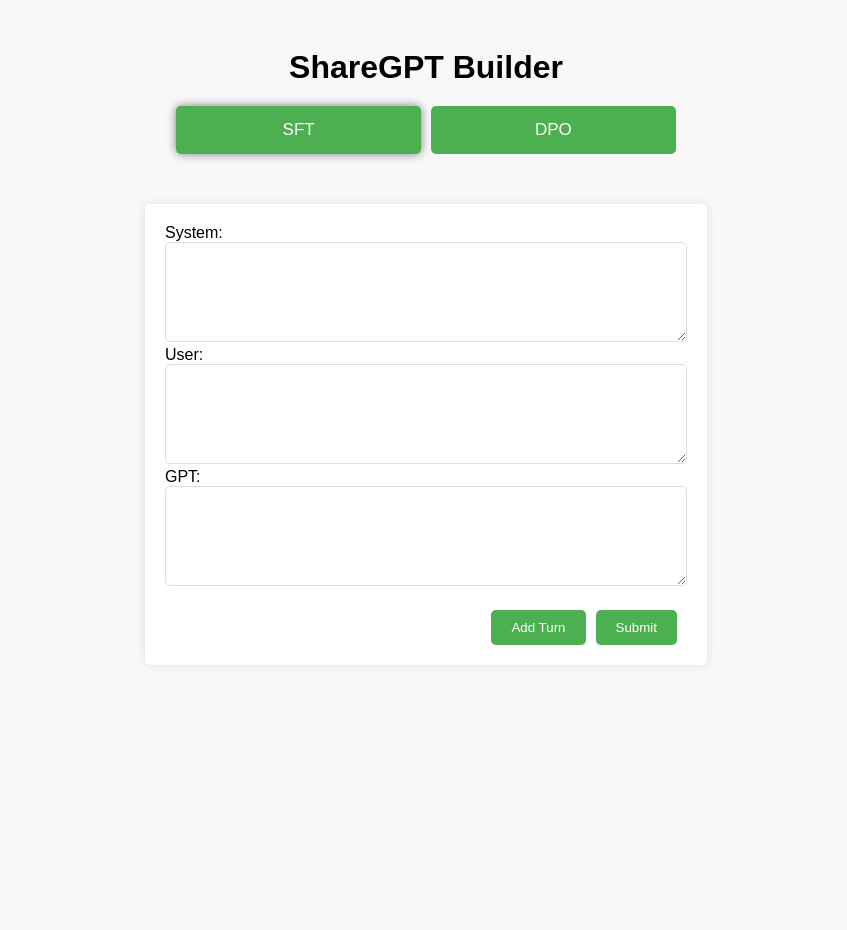
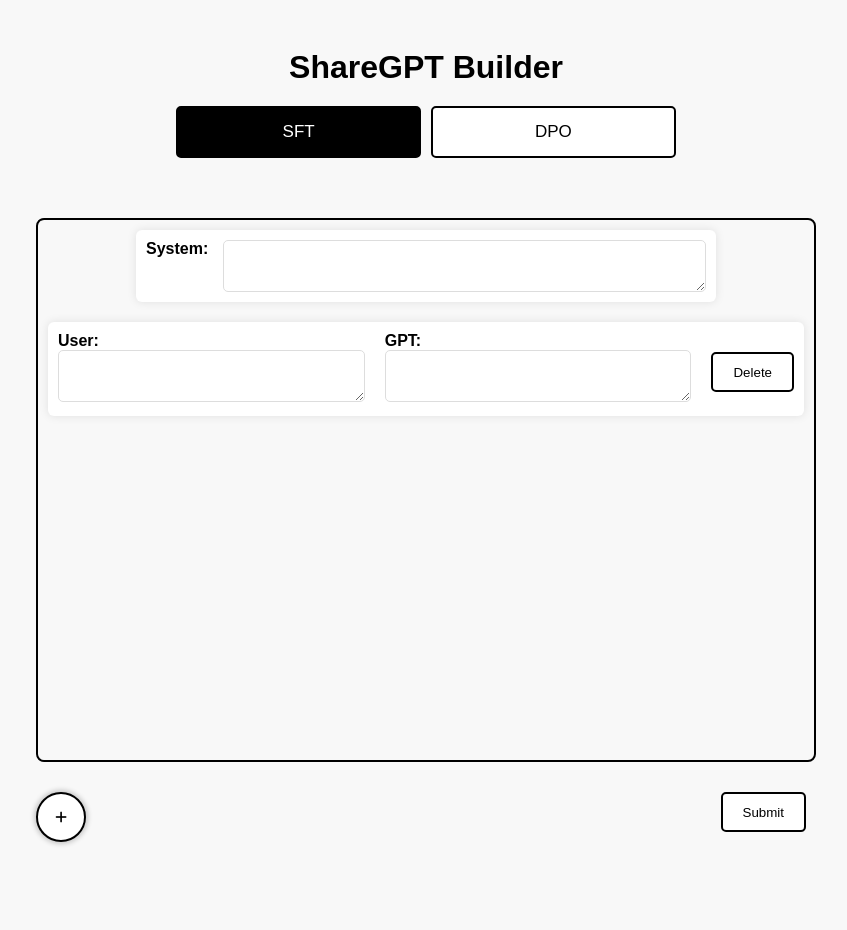
Before and after one commit to teknium1/ShareGPT-Builder, a Flask app: page / in a window 1280 px wide. Shown: the whole page, without its empty margins (214-1061 px from the left). Before the commit the page ends 645 px from the top, so only its background shows below. Run offline with Flask 2, Linux system fonts and the light colour scheme.

Commit message:
Lots of refactoring

```diff
--- a/app.py
+++ b/app.py
@@ -4,8 +4,7 @@
 app = Flask(__name__)
 
 def clean_entry(entry):
-    entry = entry.strip().replace("\r", "").replace(" \n", "\n")
-    return entry
+    return entry.strip().replace("\r", "").replace(" \n", "\n")
 
 # Route for index/main page
 @app.route('/', defaults={'active_tab': 'sft'})
@@ -18,41 +17,21 @@
 def form():
     if request.method == 'POST':
         # Extract form data
-        system_prompt = request.form.get('system')
-        user_prompts = request.form.getlist('user[]')
-        gpt_responses = request.form.getlist('gpt[]')
+        system_prompt = clean_entry(request.form.get('system'))
+        user_prompts = [clean_entry(prompt) for prompt in request.form.getlist('user[]')]
+        gpt_responses = [clean_entry(response) for response in request.form.getlist('gpt[]')]
 
-        # Clean the system prompt, user prompts, and gpt responses
-        system_prompt = clean_entry(system_prompt)
-        user_prompts = [clean_entry(prompt) for prompt in user_prompts]
-        gpt_responses = [clean_entry(response) for response in gpt_responses]
-
-        # Data to be appended
         data_to_append = {
-            'conversations': [
-                {
-                    'from': 'system',
-                    'value': system_prompt
-                }
-            ],
+            'conversations': [{'from': 'system', 'value': system_prompt}],
             'source': 'manual'
         }
 
-        # Add turns to the conversation
         for user_prompt, gpt_response in zip(user_prompts, gpt_responses):
-            data_to_append['conversations'].append({
-                'from': 'human',
-                'value': user_prompt
-            })
-            data_to_append['conversations'].append({
-                'from': 'gpt',
-                'value': gpt_response
-            })
+            data_to_append['conversations'].append({'from': 'human', 'value': user_prompt})
+            data_to_append['conversations'].append({'from': 'gpt', 'value': gpt_response})
 
-        # File path
         file_path = './sft_data.json'
 
-        # Check if file exists and append data
         if os.path.exists(file_path):
             with open(file_path, 'r+', encoding='utf-8') as file:
                 data = json.load(file)
@@ -63,32 +42,23 @@
             with open(file_path, 'w', encoding='utf-8') as file:
                 json.dump([data_to_append], file, indent=4)
 
-        return redirect(url_for('index'))
-    return redirect(url_for('index'))
+    return redirect(url_for('index', active_tab='sft'))
 
 # Route for the DPO dataset builder
 @app.route('/dpo', methods=['GET', 'POST'])
 def dpo_form():
     if request.method == 'POST':
         # Extract form data
-        system_prompt = request.form.get('system')
-        prompt = request.form.get('prompt')
-        chosen = request.form.get('chosen')
-        rejected = request.form.get('rejected')
-
-        # Data to be appended
         data_to_append = {
-            'system': clean_entry(system_prompt),
-            'question': clean_entry(prompt),
-            'chosen': clean_entry(chosen),
-            'rejected': clean_entry(rejected),
+            'system': clean_entry(request.form.get('system')),
+            'question': clean_entry(request.form.get('prompt')),
+            'chosen': clean_entry(request.form.get('chosen')),
+            'rejected': clean_entry(request.form.get('rejected')),
             'source': 'manual'
         }
 
-        # File path
         file_path = './dpo_data.json'
 
-        # Check if file exists and append data
         if os.path.exists(file_path):
             with open(file_path, 'r+', encoding='utf-8') as file:
                 data = json.load(file)
@@ -100,6 +70,7 @@
                 json.dump([data_to_append], file, indent=4)
 
         return "Success", 200
+
     return render_template('index.html', active_tab='dpo')
 
 if __name__ == '__main__':
--- /dev/null
+++ b/static/script.js
@@ -0,0 +1,92 @@
+function showToast(message, type) {
+    const toast = document.getElementById('toast');
+    toast.className = `toast ${type}`;
+    toast.innerText = message;
+    toast.style.display = 'block';
+    setTimeout(() => {
+        toast.style.display = 'none';
+    }, 3000);
+}
+
+function submitForm(e, tabName) {
+    e.preventDefault();
+    const form = document.getElementById(tabName === 'sft' ? 'sftForm' : 'dpoForm');
+    const formElements = form.elements;
+    let allFieldsFilled = true;
+
+    if (tabName === 'sft' && document.getElementsByClassName('turn').length <= 1) {
+        showToast("Please add at least one turn.", 'error');
+        return;
+    }
+
+    for (let i = 0; i < formElements.length; i++) {
+        if (formElements[i].tagName === 'TEXTAREA' && formElements[i].value.trim() === '') {
+            allFieldsFilled = false;
+            break;
+        }
+    }
+
+    if (allFieldsFilled) {
+        fetch(form.action, {
+            method: form.method,
+            body: new FormData(form)
+        })
+        .then(response => {
+            if (response.ok) {
+                openTab(tabName);
+                history.pushState({}, "", "/");
+                form.reset();
+                showToast("Submitted successfully!", 'success');
+            } else {
+                showToast("Form submission failed.", 'error');
+            }
+        })
+        .catch(error => console.error('Error:', error));
+    } else {
+        showToast("Fill all the fields.", 'error');
+    }
+}
+
+function openTab(tabName) {
+    const tabcontent = document.getElementsByClassName("tabcontent");
+    for (let i = 0; i < tabcontent.length; i++) {
+        tabcontent[i].style.display = "none";
+    }
+
+    const tablinks = document.getElementsByClassName("tablink");
+    for (let i = 0; i < tablinks.length; i++) {
+        tablinks[i].className = tablinks[i].className.replace(" active", "");
+    }
+
+    document.getElementById(tabName).style.display = "block";
+    const buttonElement = document.querySelector(`.tablink[onclick="openTab('${tabName}', this)"]`);
+    if (buttonElement) {
+        buttonElement.className += " active";
+    }
+}
+
+document.getElementById("defaultOpen").click();
+
+function addTurn() {
+    const turns = document.getElementById('turns');
+    const newTurn = document.createElement('div');
+    newTurn.classList.add("turn");
+    newTurn.innerHTML = `
+        <div>
+            <label for="user">User:</label>
+            <textarea id="user" name="user[]"></textarea>
+        </div>
+        <div>
+            <label for="gpt">GPT:</label>
+            <textarea id="gpt" name="gpt[]"></textarea>
+        </div>
+        <button type="button" class="delete-turn" onclick="deleteTurn(this)">Delete</button>
+    `;
+    turns.appendChild(newTurn);
+    turns.scrollTop = turns.scrollHeight;
+}
+
+function deleteTurn(button) {
+    const turn = button.closest('.turn');
+    turn.remove();
+}
--- /dev/null
+++ b/static/style.css
@@ -0,0 +1,185 @@
+h1 {
+    text-align: center;
+    margin-bottom: 20px;
+}
+body {
+    font-family: Arial, sans-serif;
+    padding: 20px;
+    background-color: #f8f8f8;
+}
+.container {
+    max-width: 820px;
+    width: 80%;
+    margin: auto;
+}
+form {
+    border-radius: 5px;
+    padding: 10px 20px;
+}
+
+.system-container {
+    display: flex;
+    max-width: 560px;
+    background-color: #fff;
+    padding: 10px;
+    margin: 10px 10px;
+    border-radius: 6px;
+    box-shadow: 0px 0px 10px 0px rgba(0,0,0,0.1);
+    gap: 15px;
+    width: calc(100% - 30px);
+}
+.turn {
+    display: flex;
+    justify-content: space-around;
+    background-color: #fff;
+    gap: 20px;
+    padding: 10px;
+    margin: 10px 10px;
+    border-radius: 6px;
+    box-shadow: 0px 0px 10px 0px rgba(0,0,0,0.1);
+    width: calc(100% - 40px);
+}
+
+.turn div {
+    width: 100%;
+}
+.turn button {
+    margin-top: 20px;
+    height: 40px;
+    border: 2px solid black;
+    align-items: start;
+}
+
+.turns {
+    display: flex;
+    flex-direction: column;
+    align-items: center;
+    border: 2px solid black;
+    border-radius: 8px;
+    height: 500px;
+    overflow-y: scroll;
+    font-weight: bold;
+    padding-bottom: 40px;
+    overflow-x: hidden;
+}
+
+textarea {
+    width: 100%;
+    min-height: 40px;
+    padding: 10px;
+    border-radius: 5px;
+    border: 1px solid #ddd;
+    box-sizing: border-box;
+    resize: vertical;
+    outline: none;
+}
+
+button, input[type="submit"] {
+    background-color: white;
+    color: black;
+    padding: 10px 20px;
+    border: 2px solid black;
+    border-radius: 5px;
+    cursor: pointer;
+    transition: 0.1s ease-in;
+}
+button:hover, input[type="submit"]:hover {
+    background-color: black;
+    color: white;
+}
+.button-container {
+    display: flex;
+    justify-content: space-between;
+    align-items: center;
+    margin-top: 20px;
+    margin-right: 10px;
+}
+.button-container input {
+    margin-right: 10px; /* Add right margin to create space between buttons */
+    height: 40px;
+}
+.button-container input:last-child {
+    margin-right: 0; /* Remove right margin for the last button */
+
+}
+.button-container-two {
+    display: flex;
+    justify-content: center;
+}
+.button-container-two button {
+    margin-right: 10px; /* Add right margin to create space between buttons */
+
+}
+.button-container-two button:last-child {
+    margin-right: 0; /* Remove right margin for the last button */
+}
+
+#add-turn-btn{
+    width: 50px;
+    height: 50px;
+    display: flex;
+    justify-content: center;
+    align-items: center;
+    border-radius: 50%;
+    box-shadow: 0px 0px 5px 2px rgba(0,0,0,0.2);
+    margin-top: 10px;
+    align-self: center;
+}
+.footer {
+    text-align: center;
+    margin-top: 20px;
+}
+.tablink {
+    background-color: white;
+    color: black;
+    float: left;
+    border: 2px solid black;
+    outline: none;
+    cursor: pointer;
+    padding: 14px 16px;
+    font-size: 17px;
+    width: 20%;
+}
+
+.tablink:hover {
+    background-color: black;
+    color: white;
+}
+
+/* Style the tab content (and add it to a container for full width) */
+.tabcontent {
+    color: black;
+    display: none;
+    padding: 50px;
+    text-align: left;
+}
+
+.tabcontainer {
+    width: 100%;
+    margin: auto;
+}
+.active {
+    background-color: black;
+    color: white;
+}
+
+.toast {
+    position: absolute;
+    right: 15px;
+    top: 15px;
+    border: 2px solid;
+    padding: 10px 20px;
+    border-radius: 6px;
+}
+
+.toast.success {
+    background-color: rgba(95, 177, 44, 0.511);
+    border-color: #3a8028;
+    color: #3a8028;
+}
+
+.toast.error {
+    background-color: rgba(177, 44, 44, 0.507);
+    border-color: #bd3e3e;
+    color: #bd3e3e;
+}
--- a/templates/dpo_form.html
+++ b/templates/dpo_form.html
@@ -1,14 +1,13 @@
 <!DOCTYPE html>
-<script src="{{ url_for('static', filename='main.js') }}"></script>
 <html>
 <head>
     <title>DPO Builder</title>
-    <!-- Add your CSS here -->
 </head>
 <body>
     <div class="container">
-        <!-- Add action attribute to the form tag -->
-        <form id="dpoForm" action="{{ url_for('dpo_form') }}" method="POST" onsubmit="submitForm(event, 'dpoForm', 'dpo')">
+        <form id="dpoForm" action="/dpo" method="POST" onsubmit="submitForm(event, 'dpo')">
+            <div class="turns">
+                <div class="turn">
                     <div>
                         <label for="system">System:</label>
                         <textarea id="system" name="system"></textarea>
@@ -24,7 +23,9 @@
                     <div id="rejections">
                         <div>
                             <label for="rejected">Rejected:</label>
-                    <textarea id="rejected" name="rejected"></textarea> <!-- Changed name from "rejected[]" to "rejected" -->
+                            <textarea id="rejected" name="rejected"></textarea>
+                        </div>
+                    </div>
                 </div>
             </div>
             <div class="button-container">
@@ -32,20 +33,5 @@
             </div>
         </form>
     </div>
-    <script>
-    function addRejection() {
-        var rejections = document.getElementById('rejections');
-        var newRejection = document.createElement('div');
-        newRejection.innerHTML = '<label for="rejected">Rejected:</label><textarea id="rejected" name="rejected"></textarea>'; <!-- Changed name from "rejected[]" to "rejected" -->
-        rejections.appendChild(newRejection);
-    }
-    </script>
-    <script>
-        document.getElementById("dpoForm").addEventListener("submit", function(){
-            setTimeout(function() {
-                document.getElementById("dpoForm").reset();
-            }, 10);
-        });
-    </script>
 </body>
 </html>
--- a/templates/index.html
+++ b/templates/index.html
@@ -1,160 +1,21 @@
 <!DOCTYPE html>
-<script src="{{ url_for('static', filename='main.js') }}"></script>
 <html>
 <head>
     <title>ShareGPT Builder</title>
-        <style>
-            h1 {
-                text-align: center;
-                margin-bottom: 20px;
-            }
-            body {
-                font-family: Arial, sans-serif;
-                padding: 20px;
-                background-color: #f8f8f8;
-            }
-            .container {
-                width: 50%;
-                margin: auto;
-            }
-            form {
-                background-color: #fff;
-                padding: 20px;
-                border-radius: 5px;
-                box-shadow: 0px 0px 10px 0px rgba(0,0,0,0.1);
-            }
-            .turn {
-                margin-bottom: 20px;
-            }
-            textarea {
-                width: 100%;
-                min-height: 100px;
-                padding: 10px;
-                border-radius: 5px;
-                border: 1px solid #ddd;
-                box-sizing: border-box;
-            }
-            button, input[type="submit"] {
-                background-color: #4CAF50;
-                color: white;
-                padding: 10px 20px;
-                border: none;
-                border-radius: 5px;
-                cursor: pointer;
-            }
-            button:hover, input[type="submit"]:hover {
-                background-color: #45a049;
-            }
-            .button-container {
-                display: flex;
-                justify-content: right;
-                margin-right: 10px;
-            }
-            .button-container button {
-                margin-right: 10px; /* Add right margin to create space between buttons */
-            }
-            .button-container button:last-child {
-                margin-right: 0; /* Remove right margin for the last button */
-            }
-            .button-container-two {
-                display: flex;
-                justify-content: center;
-            }
-            .button-container-two button {
-                margin-right: 10px; /* Add right margin to create space between buttons */
-            }
-            .button-container-two button:last-child {
-                margin-right: 0; /* Remove right margin for the last button */
-            }
-            .footer {
-                text-align: center;
-                margin-top: 20px;
-            }
-            .tablink {
-                background-color: #4CAF50;
-                color: white;
-                float: left;
-                border: none;
-                outline: none;
-                cursor: pointer;
-                padding: 14px 16px;
-                font-size: 17px;
-                width: 20%;
-            }
-
-            .tablink:hover {
-                background-color: #45a049;
-            }
-
-            /* Style the tab content (and add it to a container for full width) */
-            .tabcontent {
-                color: black;
-                display: none;
-                padding: 50px;
-                text-align: left;
-            }
-
-            .tabcontainer {
-                width: 100%;
-                margin: auto;
-            }
-            .active {
-                box-shadow: 0px 0px 10px 0px rgba(0,0,0,0.5); /* Add a drop shadow */
-            }
-        </style>
+    <link rel="stylesheet" href="../static/style.css">
+    <link rel="stylesheet" href="https://cdnjs.cloudflare.com/ajax/libs/font-awesome/6.5.1/css/all.min.css">
 </head>
 <body>
-        <h1>ShareGPT Builder</h1> <!-- Ensure this is before the tabs -->
-
+    <h1>ShareGPT Builder</h1>
     <div class="tabcontainer">
         <div class="button-container-two">
             <button class="tablink" onclick="openTab('sft', this)" id="defaultOpen">SFT</button>
             <button class="tablink" onclick="openTab('dpo', this)">DPO</button>
         </div>
-
-            <div id="sft" class="tabcontent">
-                {% include 'sft_form.html' %}
+        <div id="sft" class="tabcontent">{% include 'sft_form.html' %}</div>
+        <div id="dpo" class="tabcontent">{% include 'dpo_form.html' %}</div>
     </div>
-
-            <div id="dpo" class="tabcontent">
-                {% include 'dpo_form.html' %}
-            </div>
-        </div>
-
-        <script>
-            function submitForm(e, formId, tabName) {
-                e.preventDefault();
-                var form = document.getElementById(formId);
-                fetch(form.action, {
-                    method: form.method,
-                    body: new FormData(form)
-                })
-                .then(response => {
-                    if (response.ok) {
-                        // On success, open the specified tab and update the URL
-                        openTab(tabName);
-                        history.pushState({}, "", "/");
-                    } else {
-                        alert("Form submission failed.");
-                    }
-                })
-                .catch(error => console.error('Error:', error));
-            }
-
-            function openTab(tabName, elmnt) {
-                var i, tabcontent, tablinks;
-                tabcontent = document.getElementsByClassName("tabcontent");
-                for (i = 0; i < tabcontent.length; i++) {
-                    tabcontent[i].style.display = "none";
-                }
-                tablinks = document.getElementsByClassName("tablink");
-                for (i = 0; i < tablinks.length; i++) {
-                    tablinks[i].className = tablinks[i].className.replace(" active", "");
-                }
-                document.getElementById(tabName).style.display = "block";
-                elmnt.className += " active";
-            }
-            document.getElementById("defaultOpen").click();
-            </script>
+    <div id="toast"></div>
+    <script src="../static/script.js"></script>
 </body>
 </html>
--- a/templates/sft_form.html
+++ b/templates/sft_form.html
@@ -1,18 +1,17 @@
 <!DOCTYPE html>
-<script src="{{ url_for('static', filename='main.js') }}"></script>
 <html>
 <head>
     <title>ShareGPT Builder</title>
 </head>
 <body>
     <div class="container">
-        <form id="sftForm" action="/sft" method="POST" onsubmit="submitForm(event, 'sftForm', 'sft')">
-            <div id="turns">
+        <form id="sftForm" action="/sft" method="POST" onsubmit="submitForm(event, 'sft')">
+            <div class="turns" id="turns">
+                <div class="system-container">
+                    <label for="system">System:</label>
+                    <textarea id="system" name="system"></textarea>
+                </div>
                 <div class="turn">
-                    <div>
-                        <label for="system">System:</label>
-                        <textarea id="system" name="system"></textarea>
-                    </div>
                     <div>
                         <label for="user">User:</label>
                         <textarea id="user" name="user[]"></textarea>
@@ -21,28 +20,14 @@
                         <label for="gpt">GPT:</label>
                         <textarea id="gpt" name="gpt[]"></textarea>
                     </div>
+                    <button type="button" class="delete-turn" onclick="deleteTurn(this)">Delete</button>
                 </div>
             </div>
             <div class="button-container">
-                <button type="button" onclick="addTurn()">Add Turn</button>
+                <button type="button" id="add-turn-btn" onclick="addTurn()"><i class="fa-solid fa-plus"></i></button>
                 <input type="submit" value="Submit">
             </div>
         </form>
     </div>
-    <script>
-    function addTurn() {
-        var turns = document.getElementById('turns');
-        var newTurn = document.createElement('div');
-        newTurn.innerHTML = '<div><label for="user">User:</label><textarea id="user" name="user[]"></textarea></div><div><label for="gpt">GPT:</label><textarea id="gpt" name="gpt[]"></textarea></div>';
-        turns.appendChild(newTurn);
-    }
-    </script>
-    <script>
-        document.getElementById("sftForm").addEventListener("submit", function(){
-            setTimeout(function() {
-                document.getElementById("sftForm").reset();
-            }, 10);
-        });
-    </script>
 </body>
 </html>
```
Also changed, not shown: templates/main.js (deleted, +0 -19 lines). Lines whose indentation alone changed are shown as unchanged.
